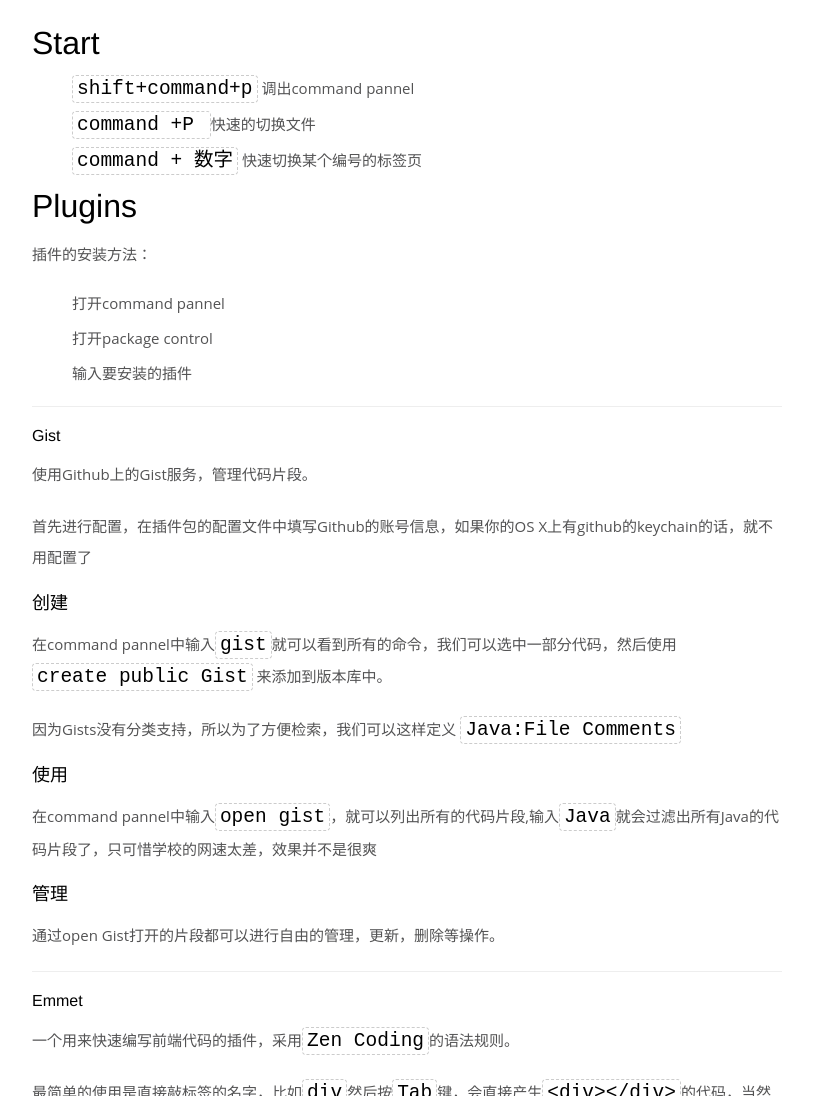
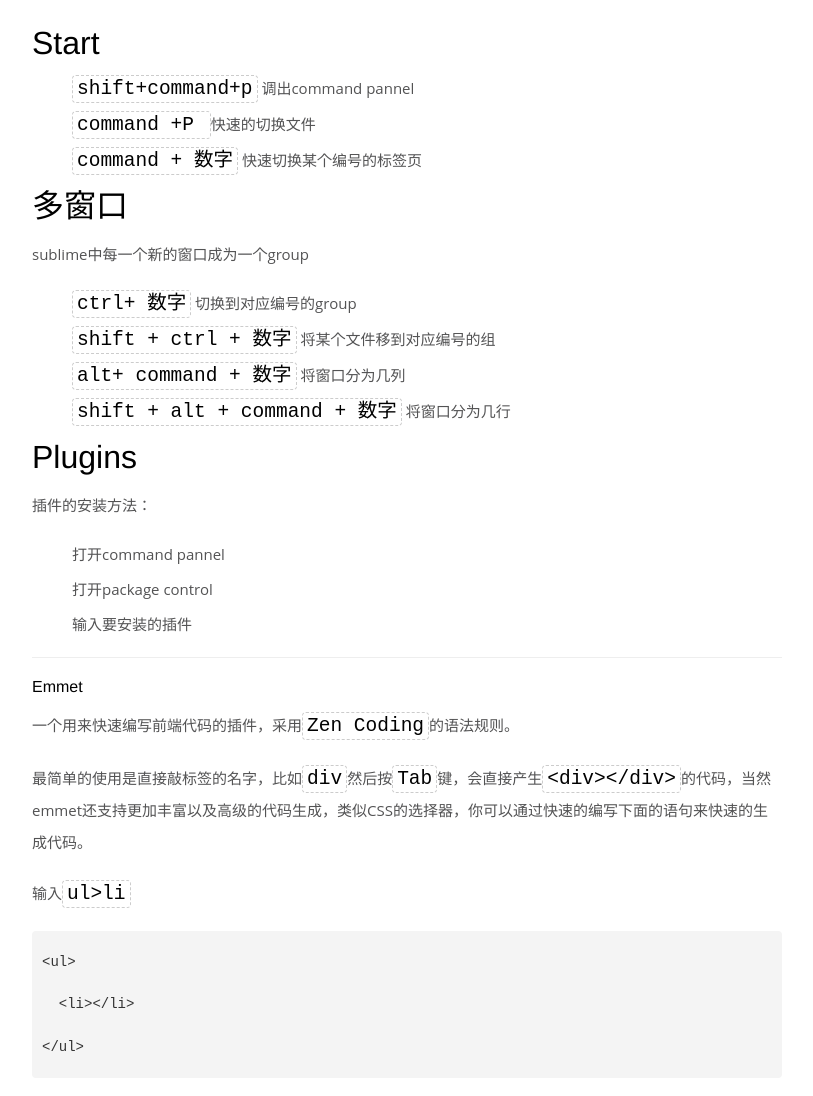
Before and after one commit to leeon/leeon.github.com, a Jekyll site: the page built from note/tool/sublime-text.md, in a window 1280 px wide and 1400 px high, cut to the strip 304-1400 px from the top of the window. Shown: the whole strip, without its empty margins (233-1046 px from the left). Built offline with Jekyll 4.4.1, drawn with Linux system fonts in a browser that asks for light colours; Markdown is read by kramdown in place of the engine named in the settings; comment, search, counter and statistics services are not loaded.

Commit message:
edit note and change favicon

```diff
--- a/note/tool/sublime-text.md
+++ b/note/tool/sublime-text.md
@@ -13,6 +13,16 @@ group: tool
 + `command +P ` 快速的切换文件
 + `command + 数字` 快速切换某个编号的标签页
 
+##多窗口
+sublime中每一个新的窗口成为一个group
+
++ `ctrl+ 数字` 切换到对应编号的group
++ `shift + ctrl + 数字` 将某个文件移到对应编号的组
++ `alt+ command + 数字` 将窗口分为几列
++ `shift + alt + command + 数字` 将窗口分为几行
+
+
+
 ## Plugins
 
 插件的安装方法：
@@ -21,23 +31,6 @@ group: tool
 2. 打开package control
 3. 输入要安装的插件
 
-
------------
-###Gist
-使用Github上的Gist服务，管理代码片段。
-
-首先进行配置，在插件包的配置文件中填写Github的账号信息，如果你的OS X上有github的keychain的话，就不用配置了
-
-####创建
-在command pannel中输入`gist`就可以看到所有的命令，我们可以选中一部分代码，然后使用`create public Gist` 来添加到版本库中。
-
-因为Gists没有分类支持，所以为了方便检索，我们可以这样定义 `Java:File Comments`
-
-####使用
-在command pannel中输入`open gist`，就可以列出所有的代码片段,输入`Java`就会过滤出所有Java的代码片段了，只可惜学校的网速太差，效果并不是很爽
-
-####管理
-通过open Gist打开的片段都可以进行自由的管理，更新，删除等操作。
 
 ------------
 
```
Also changed, not shown: note/language/javascript.md (added, +29 -0 lines), note/language/python.md (+22 -0 lines), assets/images/favicon.jpg.
